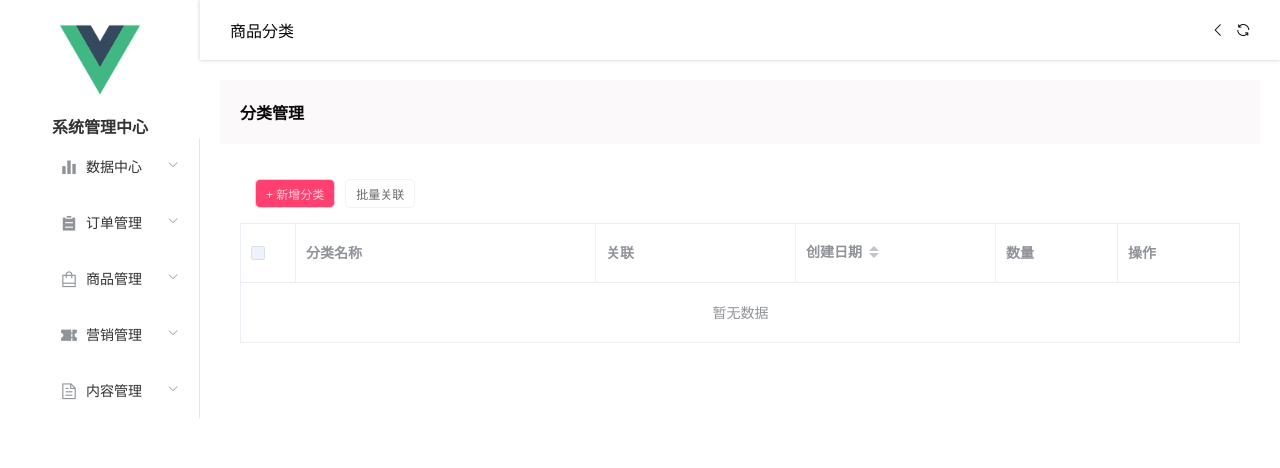
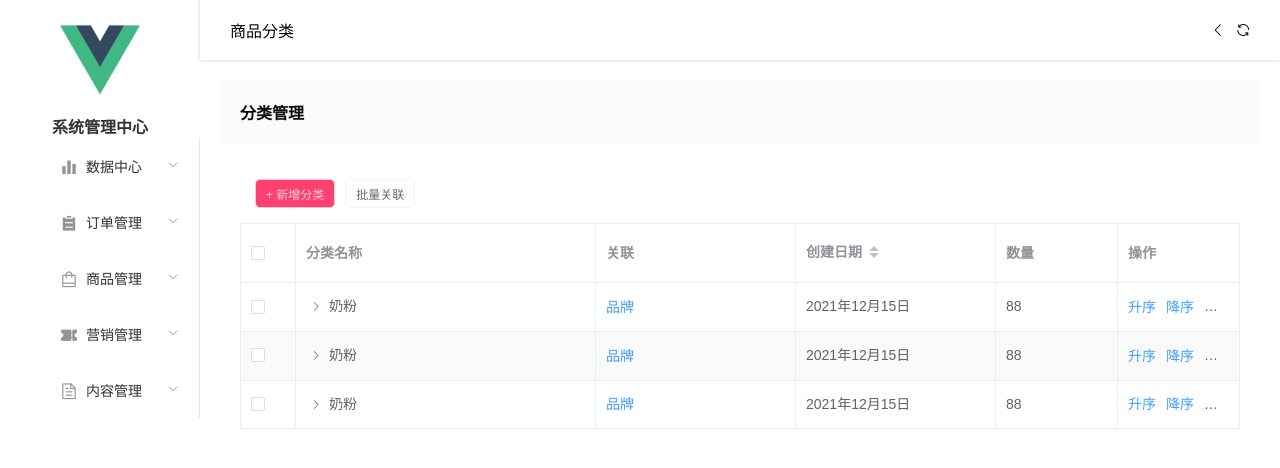
Before and after one commit to bo-ddd/union-b, a Vue app: page /commoditymanage/commodityclassification in a window 1280 px wide. Shown: the top 468 px of the page. Built offline with nearby package versions, Linux system fonts and the light colour scheme.

Commit message:
更新了商品分类页面的样式和小组成员负责信息

```diff
--- a/src/views/CommodityManage/CommodityClassification.vue
+++ b/src/views/CommodityManage/CommodityClassification.vue
@@ -19,29 +19,35 @@
           tooltip-effect="dark"
           style="width: 100%"
           stripe
-           row-key="id"
-    border
-    default-expand-all
-    :tree-props="{children: 'children', hasChildren: 'hasChildren'}">
-          @selection-change="handleSelectionChange"
+          row-key="id"
+          border
+          select-on-indeterminate
+          :tree-props="{children: 'children', hasChildren: 'hasChildren'}">
         >
           <el-table-column type="selection" width="55"> </el-table-column>
-          <el-table-column label="分类名称" width="300">
-            <template slot-scope="scope">{{ scope.row.date }}</template>
-          </el-table-column>
-          <el-table-column prop="name" label="关联" width="200">
+          <el-table-column label="分类名称" prop="classificationName" width="300"></el-table-column>
+          <el-table-column  label="关联" width="200">
+            <template slot-scope="scope">
+               <el-link type="primary">品牌</el-link>
+               <el-link class="ml-10" type="primary">{{scope.row.association || ''}}</el-link>
+            </template>
           </el-table-column>
           <el-table-column
-            prop="address"
             label="创建日期"
             sortable
             width="200"
             show-overflow-tooltip
           >
+          <template slot-scope="scope">{{ scope.row.date }}</template>
           </el-table-column>
-          <el-table-column prop="address" label="数量" show-overflow-tooltip>
+          <el-table-column prop="num" label="数量" show-overflow-tooltip>
           </el-table-column>
-          <el-table-column prop="address" label="操作" show-overflow-tooltip>
+          <el-table-column label="操作" show-overflow-tooltip>
+            <template>
+                <el-link type="primary">升序</el-link>
+                  <el-link class="ml-10" type="primary">降序</el-link>
+                  <el-link class="ml-10" type="danger">删除</el-link>
+            </template>
           </el-table-column>
         </el-table>
       </div>
@@ -54,7 +60,82 @@
 export default {
   data() {
     return {
-      tableData: [],
+      tableData: [
+        {
+          id:1,
+          classificationName:'奶粉',
+
+          date:"2021年12月15日",
+          num:88,
+          children:[
+            {
+          id:8,
+          classificationName:'成人奶粉',
+        association:"规格",
+          date:"2021年12月15日",
+          num:88,
+          children:[
+            {
+            id:13,
+          classificationName:'成人奶粉A',
+      association:"规格",
+          date:"2021年12月15日",
+          num:88,
+            }
+          ]
+            },
+          ]
+        },
+          {
+          id:2,
+          classificationName:'奶粉',
+
+          date:"2021年12月15日",
+          num:88,
+          children:[
+            {
+          id:9,
+          classificationName:'成人奶粉',
+         association:"规格",
+          date:"2021年12月15日",
+          num:88,
+          children:[
+            {
+          id:16,
+          classificationName:'成人奶粉A',
+           association:"规格",
+          date:"2021年12月15日",
+          num:88,
+            }
+          ]
+            },
+          ]
+        },  {
+           id:3,
+          classificationName:'奶粉',
+
+          date:"2021年12月15日",
+          num:88,
+          children:[
+            {
+           id:10,
+          classificationName:'成人奶粉',
+           association:"规格",
+          date:"2021年12月15日",
+          num:88,
+          children:[
+            {
+           id:17,
+          classificationName:'成人奶粉A',
+          association:"规格",
+          date:"2021年12月15日",
+          num:88,
+            }
+          ]
+            },
+          ]
+        }
+      ],
     };
   },
   methods: {
@@ -97,15 +178,13 @@ export default {
          border: 1px solid #f2f2f2;
          border-radius: 5px;
          margin-left: 10px;
-           font-size: 12px;
-            margin-bottom: 15px;
+         font-size: 12px;
+         margin-bottom: 15px;
       }
     }
-    ::v-deep & .el-table tr {
-      background-color: #fcfafb;
-    }
-
   }
 }
-
+.ml-10{
+  margin-left: 10px;
+}
 </style>
```
Also changed, not shown: 1 other file (tests, documents, lock files or other folders).
